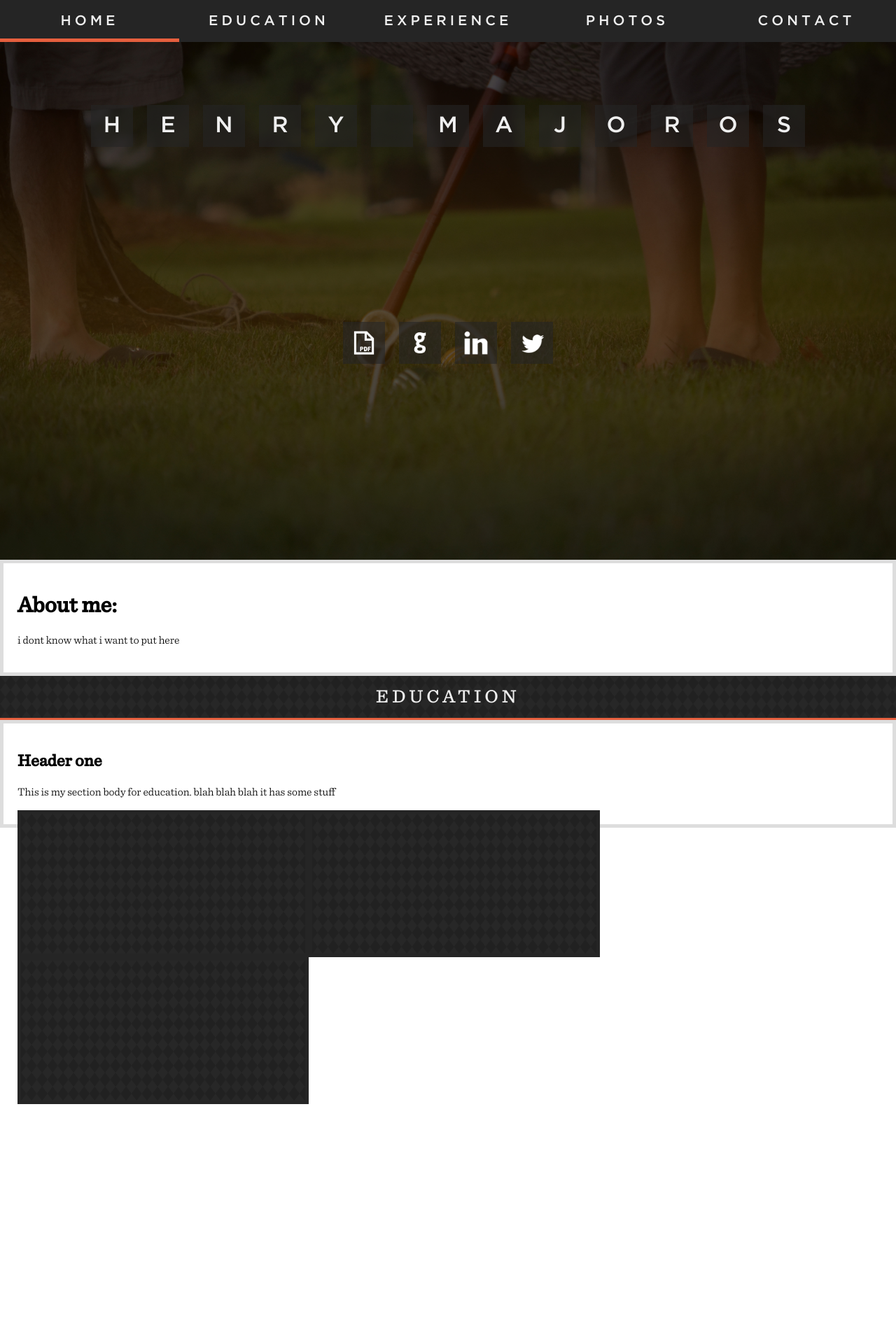
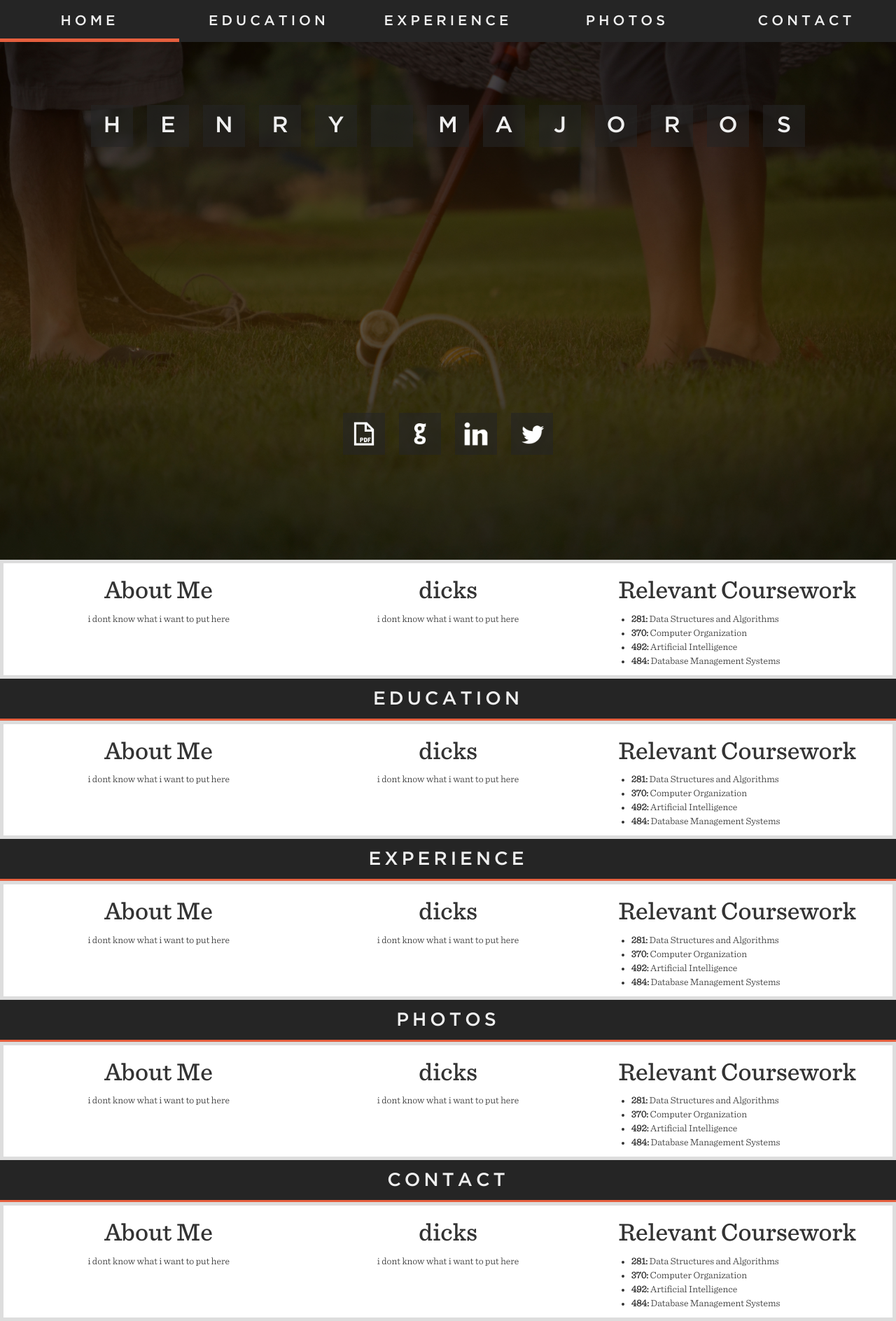
Before and after one commit to hmajoros/web, a Flask app: page / in a window 1280 px wide. Shown: the whole page at 70% size. Before the commit the page ends 1578 px from the top, so only its background shows below. Run offline with Flask 2, Linux system fonts and the light colour scheme; some libraries are stand-ins or nearby versions.

Commit message:
added bootstrap

```diff
--- a/web/static/js/main.js
+++ b/web/static/js/main.js
@@ -18,16 +18,28 @@
 
     function setCoverHeight() {
         var screenHeight = $(window).height();
-        $('#cover').css({height: screenHeight});
+        $('#cover').css({ height: screenHeight });
+
+        if (screenHeight < 450) {
+            $('#cover').css({ height: 450 });
+        }
     }
 
     function printNameTiles() {
         var nameString = "HENRY MAJOROS",
-            nameArray = nameString.split("");
+            nameArray = nameString.split(""),
+            winHeight = $(window).height();
 
         for (var i = 0; i < nameArray.length; i++) {
             $('#name').append('<div class="flip-container"><div class="tile"><div class="tile-front"></div><div class="tile-back">' + nameArray[i] + '</div></div></div>');
         }
+
+        $('#social').css({ marginTop: winHeight - 360 });
+
+        if (winHeight < 450) {
+            $('#social').css({ marginTop: 90 });
+        }
+
     }
 
     function flipNameTiles() {
--- a/web/static/stylesheets/main.less
+++ b/web/static/stylesheets/main.less
@@ -7,11 +7,11 @@
 @primary: #E65F3E;
 @section-border: #ddd;
 
-/* sizing / positions */
+/* sizing + positions */
 @header-height: 60px;
 @header-line-height: @header-height / 2;
-@section-header-height: 40px;
-@section-header-line-height: @section-header-height / 2;
+@section-header-height: 60px;
+@section-header-line-height: @section-header-height / 3;
 
 /* other */
 @imageURL: '/static/images';
@@ -74,8 +74,8 @@
 }
 
 .homepage-squares {
-    width: 50px;
-    height: 50px;
+    width: 60px;
+    height: 60px;
     margin-right: 20px;
     padding: 5px;
     float: left;
@@ -92,7 +92,15 @@
     }
 }
 
-/* normal less code */
+
+
+/************************************************************************
+ *
+ *                            Cover Styles
+ *
+ ***********************************************************************/
+
+
 
 body {
     margin: 0;
@@ -109,8 +117,6 @@ h1, h2, h3, h4, h5, h6 {
     width: 100%;
     height: @header-height;
     background-color: @gray;
-    // background-image: url("@{imageURL}/diamonds.png");
-    // background-size: 60px;
     position: fixed;
     z-index: 100;
 
@@ -270,30 +276,35 @@ h1, h2, h3, h4, h5, h6 {
     transform: rotateY(180deg);
 }
 
-#education {
-    width: 100%;
-    height: 400px;
+/************************************************************************
+ *
+ *                            Sections Styles
+ *
+ ***********************************************************************/
+
+.main-content {
+    border: 5px solid @section-border;
 }
 
 .section-header {
-    display: inline-block;
     width: 100%;
     height: @section-header-height;
     padding: (@section-header-height - @section-header-line-height) / 2 0;
     border-bottom: 3px solid @primary;
-    // background-color: @gray;
-    background-image: url("@{imageURL}/diamonds.png");
-    background-size: 60px;
+    background-color: @gray;
+    // background-image: url("@{imageURL}/diamonds.png");
+    // background-size: 60px;
     color: @white;
-    line-height: @section-header-height;
+    line-height: @section-header-line-height;
     letter-spacing: 5px;
-    font-size: @section-header-height / 1.5;
-    font-family: @header-font-family;
+    font-size: @section-header-height / 2.25;
+    font-family: @gotham-font-family;
     text-align: center;
     font-weight: 400;
 }
 
 .section-body {
+    height: 100%;
     border: 5px solid @section-border;
     padding: 20px;
 }
--- a/web/templates/index.html
+++ b/web/templates/index.html
@@ -2,6 +2,7 @@
 <html>
     <head>
         <title>{{title}} - hmajoros</title>
+        <link rel="stylesheet" type="text/css" href="/static/stylesheets/bootstrap.css">
         <link rel="stylesheet" type="text/css" href="/static/stylesheets/main.css">
         <link rel="icon" type="image/png" href="/static/images/favicon.png">
         <script src="/static/js/jquery-1.11.1.min.js"></script>
@@ -60,33 +61,118 @@
 
         </div>
 
-        <div class="section-body" style="clear:both">
-            <h1>About me:</h1>
-            <p>i dont know what i want to put here</p>
-
-        </div>
-
-        <div id="education">
-            <div class="section-header">EDUCATION</div>
-            <div class="section-body">
-                <h2>Header one</h2>
-                <p>This is my section body for education. blah blah blah it has some stuff</p>
-                <div class="diamond-3"></div>
-                <div class="diamond-3"></div>
-                <div class="diamond-3"></div>
+        <div id="about" class="container-fluid main-content">
+            <div class="grid">
+                <div class="col-md-4 text-center">
+                    <h1>About Me</h1>
+                    <p>i dont know what i want to put here</p>
+                </div>
+                <div class="col-md-4 text-center">
+                    <h1>dicks</h1>
+                    <p>i dont know what i want to put here</p>
+                </div>
+                <div class="col-md-4 text-center">
+                    <h1>Relevant Coursework</h1>
+                    <ul style="text-align: left">
+                        <li><strong>281:</strong> Data Structures and Algorithms</li>
+                        <li><strong>370:</strong> Computer Organization</li>
+                        <li><strong>492:</strong> Artificial Intelligence</li>
+                        <li><strong>484:</strong> Database Management Systems</li>
+                    </ul>
+                </div>
             </div>
         </div>
 
-        <div id="experience">
-
+        <div class="section-header">EDUCATION</div>
+        <div id="education" class="container-fluid main-content">
+            <div class="grid">
+                <div class="col-md-4 text-center">
+                    <h1>About Me</h1>
+                    <p>i dont know what i want to put here</p>
+                </div>
+                <div class="col-md-4 text-center">
+                    <h1>dicks</h1>
+                    <p>i dont know what i want to put here</p>
+                </div>
+                <div class="col-md-4 text-center">
+                    <h1>Relevant Coursework</h1>
+                    <ul style="text-align: left">
+                        <li><strong>281:</strong> Data Structures and Algorithms</li>
+                        <li><strong>370:</strong> Computer Organization</li>
+                        <li><strong>492:</strong> Artificial Intelligence</li>
+                        <li><strong>484:</strong> Database Management Systems</li>
+                    </ul>
+                </div>
+            </div>
         </div>
 
-        <div id="photos">
-
+        <div class="section-header">EXPERIENCE</div>
+        <div id="experience" class="container-fluid main-content">
+            <div class="grid">
+                <div class="col-md-4 text-center">
+                    <h1>About Me</h1>
+                    <p>i dont know what i want to put here</p>
+                </div>
+                <div class="col-md-4 text-center">
+                    <h1>dicks</h1>
+                    <p>i dont know what i want to put here</p>
+                </div>
+                <div class="col-md-4 text-center">
+                    <h1>Relevant Coursework</h1>
+                    <ul style="text-align: left">
+                        <li><strong>281:</strong> Data Structures and Algorithms</li>
+                        <li><strong>370:</strong> Computer Organization</li>
+                        <li><strong>492:</strong> Artificial Intelligence</li>
+                        <li><strong>484:</strong> Database Management Systems</li>
+                    </ul>
+                </div>
+            </div>
         </div>
 
-        <div id="contacts">
+        <div class="section-header">PHOTOS</div>
+        <div id="photos" class="container-fluid main-content">
+            <div class="grid">
+                <div class="col-md-4 text-center">
+                    <h1>About Me</h1>
+                    <p>i dont know what i want to put here</p>
+                </div>
+                <div class="col-md-4 text-center">
+                    <h1>dicks</h1>
+                    <p>i dont know what i want to put here</p>
+                </div>
+                <div class="col-md-4 text-center">
+                    <h1>Relevant Coursework</h1>
+                    <ul style="text-align: left">
+                        <li><strong>281:</strong> Data Structures and Algorithms</li>
+                        <li><strong>370:</strong> Computer Organization</li>
+                        <li><strong>492:</strong> Artificial Intelligence</li>
+                        <li><strong>484:</strong> Database Management Systems</li>
+                    </ul>
+                </div>
+            </div>
+        </div>
 
+        <div class="section-header">CONTACT</div>
+        <div id="contact" class="container-fluid main-content">
+            <div class="grid">
+                <div class="col-md-4 text-center">
+                    <h1>About Me</h1>
+                    <p>i dont know what i want to put here</p>
+                </div>
+                <div class="col-md-4 text-center">
+                    <h1>dicks</h1>
+                    <p>i dont know what i want to put here</p>
+                </div>
+                <div class="col-md-4 text-center">
+                    <h1>Relevant Coursework</h1>
+                    <ul style="text-align: left">
+                        <li><strong>281:</strong> Data Structures and Algorithms</li>
+                        <li><strong>370:</strong> Computer Organization</li>
+                        <li><strong>492:</strong> Artificial Intelligence</li>
+                        <li><strong>484:</strong> Database Management Systems</li>
+                    </ul>
+                </div>
+            </div>
         </div>
 
 
```
Also changed, not shown: web/static/stylesheets/main.css.
